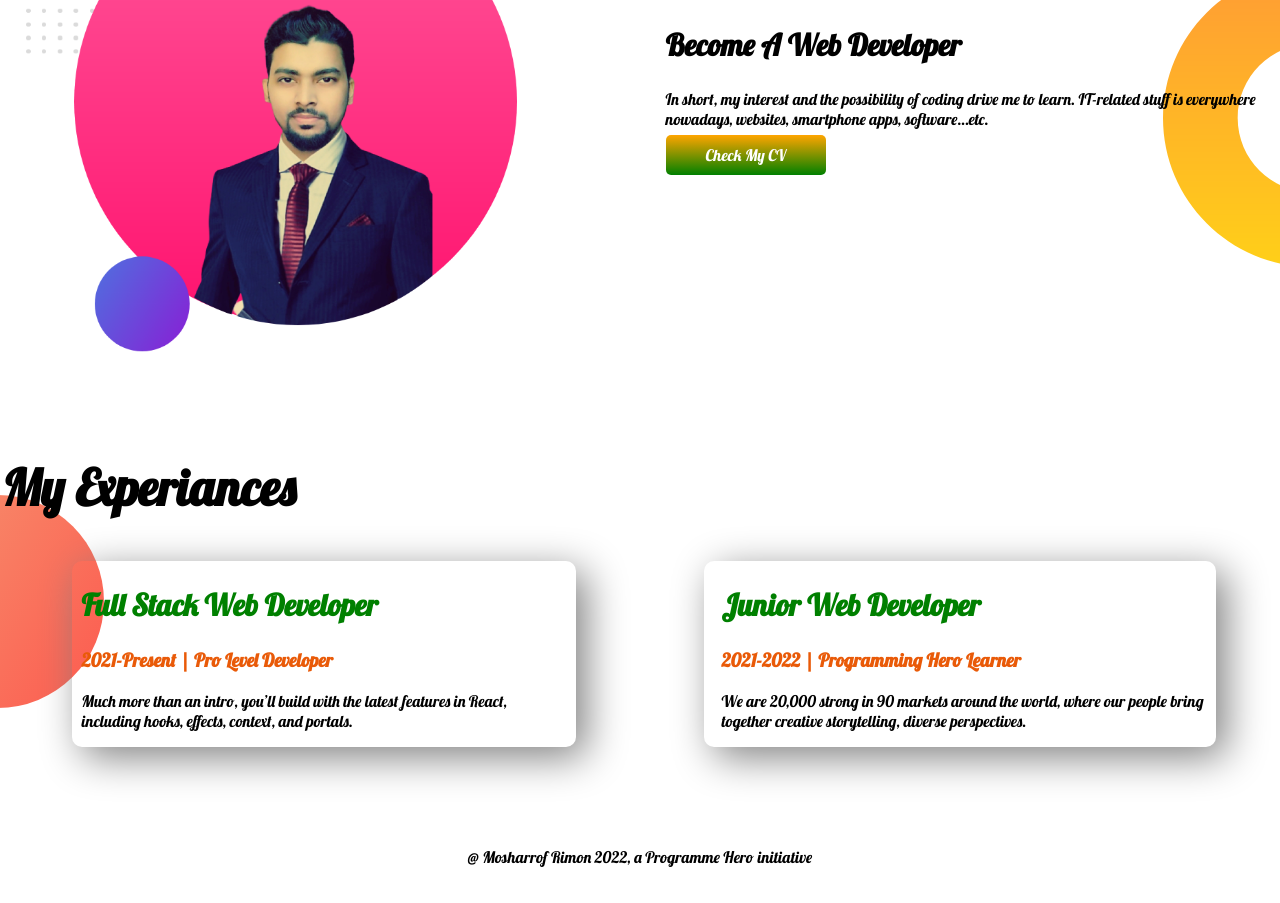
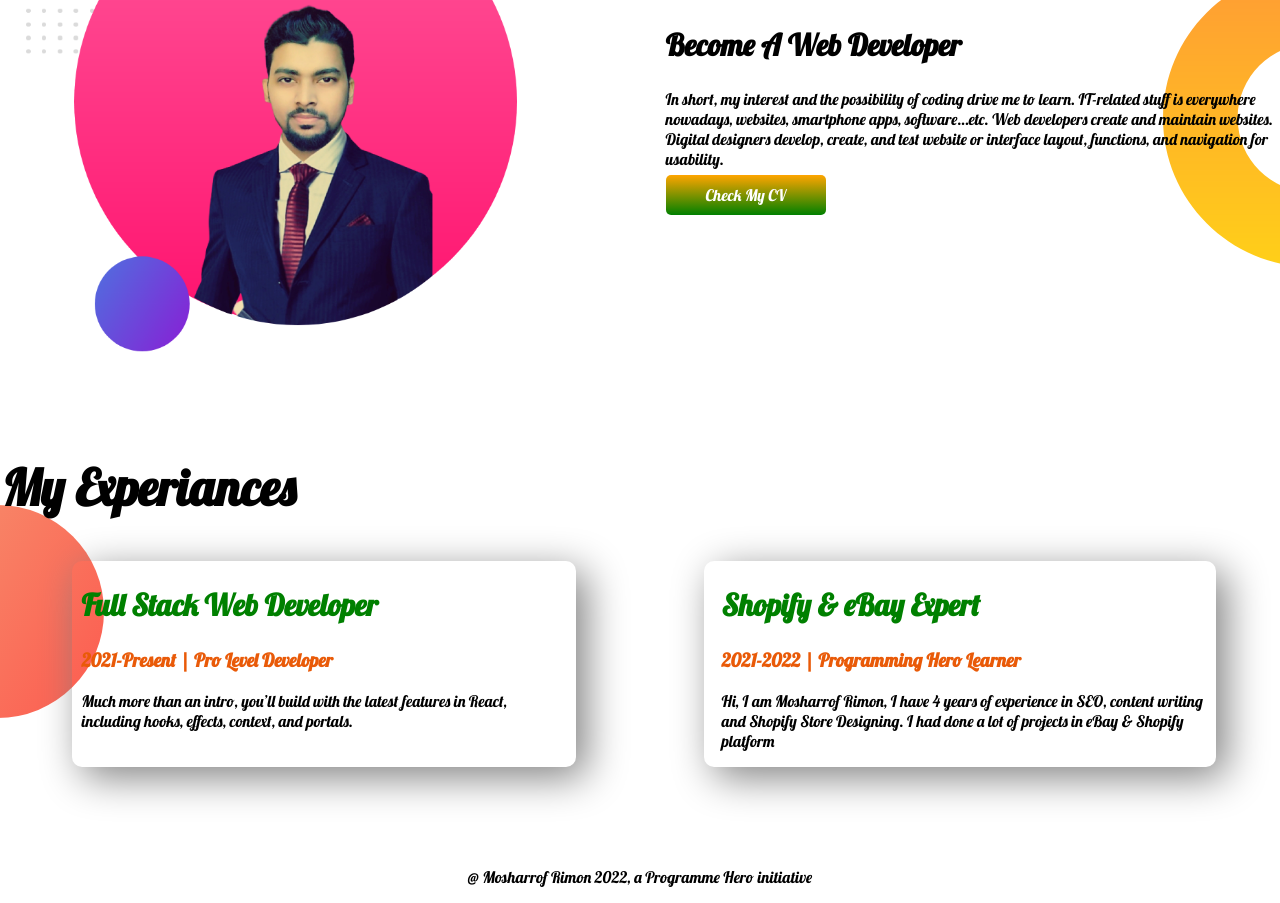
Before and after one commit to Rimon0608/My-first-Portfolio-, a plain HTML site: page Index.html in a window 1280 px wide. Shown: the part 712-1615 px from the top of the page. Drawn offline with Linux system fonts and the light colour scheme.

Commit message:
All Code Added

```diff
--- a/Index.html
+++ b/Index.html
@@ -16,7 +16,7 @@
             <h1>Welcome To</h1>
             <h1><span class="orange-color">Mosharrof Rimon's</span> Portfolio<h1>
             <h2><span class="green-color">Shopify and eBay</span> Expert</h2>
-            <p>Hi, I am Mosharrof Rimon, I'm very thankful to Fiverr that give me the chance to discover my skills on this remarkable platform.</p>
+            <p>Hi, I am Mosharrof Rimon, I have 4 years of experience in content writing and Store Designing. I had done a lot of projects of the eBay/Shopify/Amazon listing with 100% Unique product description and Design a lot of stores. I believe to do things on time the most valuable thing is customer satisfaction. In short, my goal is to make your Store and product description more eye-catching that gives you better results, and Boost Your Sells.</p>
             <a class="link-button" target="_blank" href="https://www.linkedin.com/in/mosharrof-rimon-268080198/">Hire Me</a>
         </div>
 
@@ -33,8 +33,7 @@
         <div class="half-width">
             <h1>Dream Big & Stay Focused</h1>
             <h2>Become A Web Developer</h2>
-            <p>
-                In short, my interest and the possibility of coding drive me to learn. IT-related stuff is everywhere nowadays, websites, smartphone apps, software…etc.</p>
+            <p>In short, my interest and the possibility of coding drive me to learn. IT-related stuff is everywhere nowadays, websites, smartphone apps, software…etc. Web developers create and maintain websites. Digital designers develop, create, and test website or interface layout, functions, and navigation for usability.</p>
             <a class="link-button" target="_blank" href="https://www.linkedin.com/in/mosharrof-rimon-268080198/">Check My CV</a>
         </div>
     </section>
@@ -47,9 +46,9 @@
                 <p>Much more than an intro, you’ll build with the latest features in React, including hooks, effects, context, and portals.</p>
             </div>
             <div id="web-dev-exp"class="experience-item">
-                <h2 class="green-color">Junior Web Developer</h2>
+                <h2 class="green-color">Shopify & eBay Expert</h2>
                 <h3 class="orange-color">2021-2022 | Programming Hero Learner</h3>
-                <p>We are 20,000 strong in 90 markets around the world, where our people bring together creative storytelling, diverse perspectives.</p>
+                <p>Hi, I am Mosharrof Rimon, I have 4 years of experience in SEO, content writing and Shopify Store Designing. I had done a lot of projects in eBay & Shopify platform</p>
             </div>
         </div>
     </section>
```
